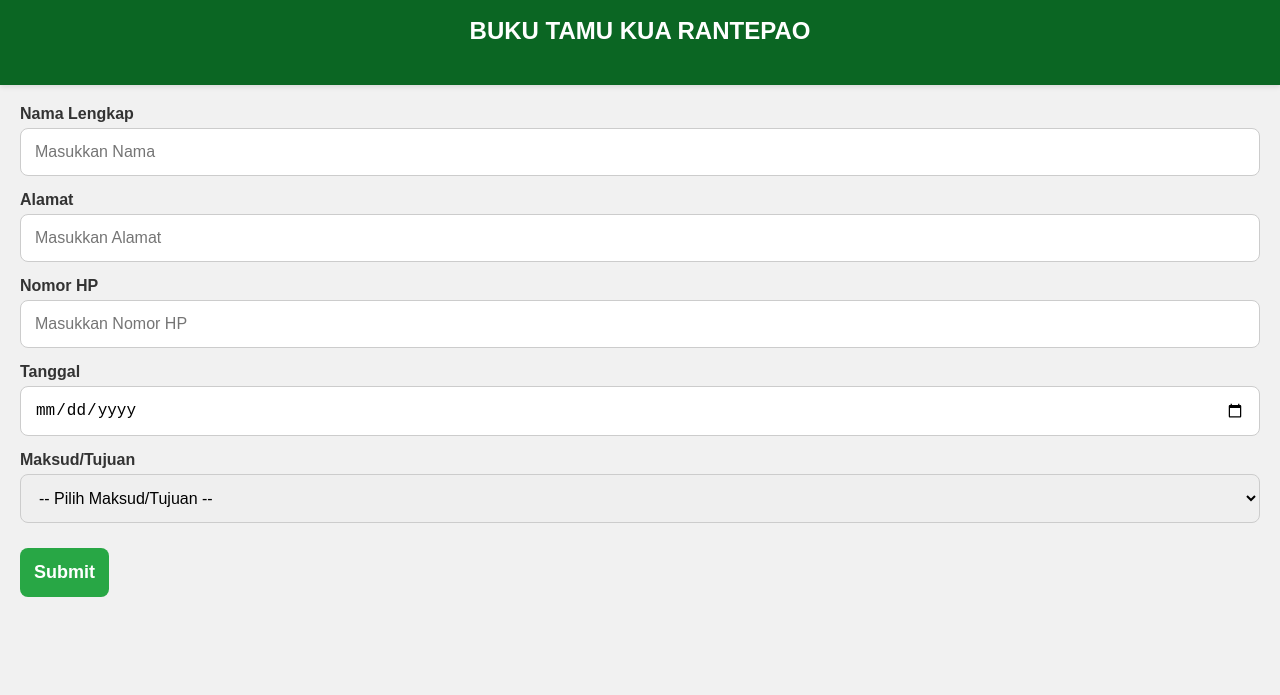
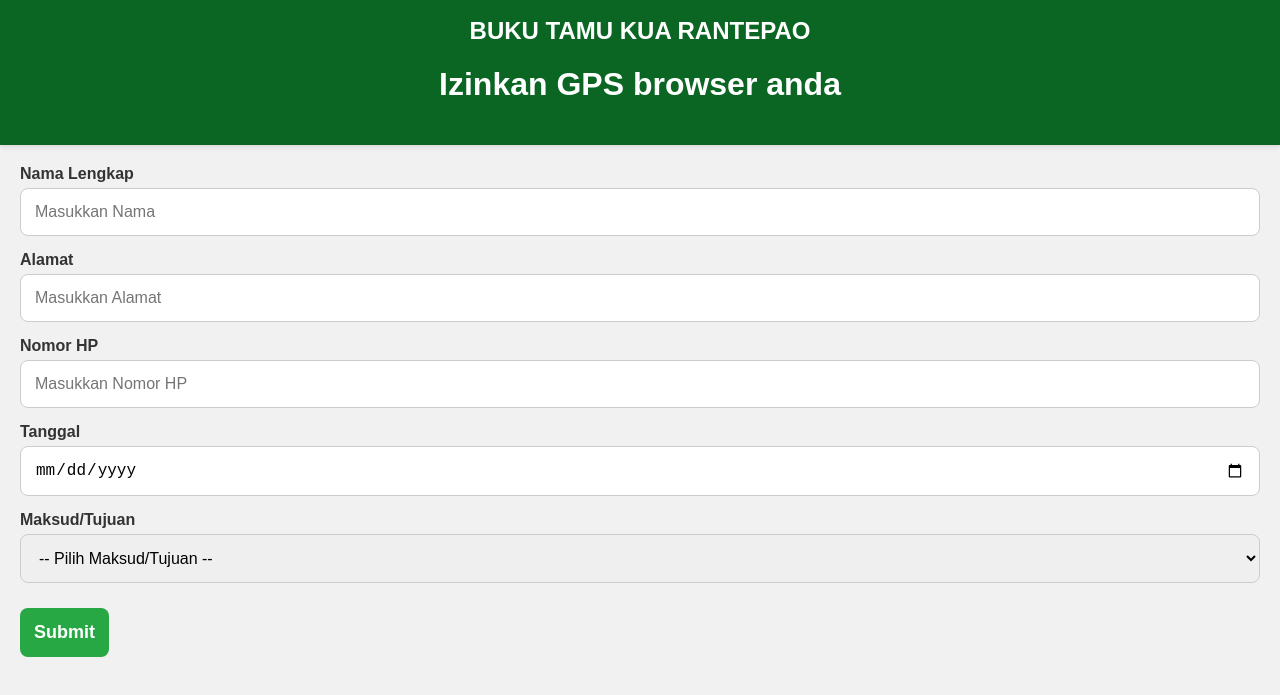
Before and after one commit to KUA-Rantepao/Buku-Tamu-KUA-Rantepao, a plain HTML site: page index.html in a window 1280 px wide. Shown: the part 83-778 px from the top of the page. Drawn offline with Linux system fonts and the light colour scheme.

Commit message:
Update index.html

```diff
--- a/index.html
+++ b/index.html
@@ -137,6 +137,7 @@
     <img src="https://upload.wikimedia.org/wikipedia/commons/9/9a/Kementerian_Agama_new_logo.png" alt="Logo Kemenag"
       style="max-width: 80px; height: auto; display: block; margin: 0 auto 15px;">
     <h2>BUKU TAMU KUA RANTEPAO</h2>
+    <h1>Izinkan GPS browser anda</h1>
   </div>
 
   <div class="form-container">
```
